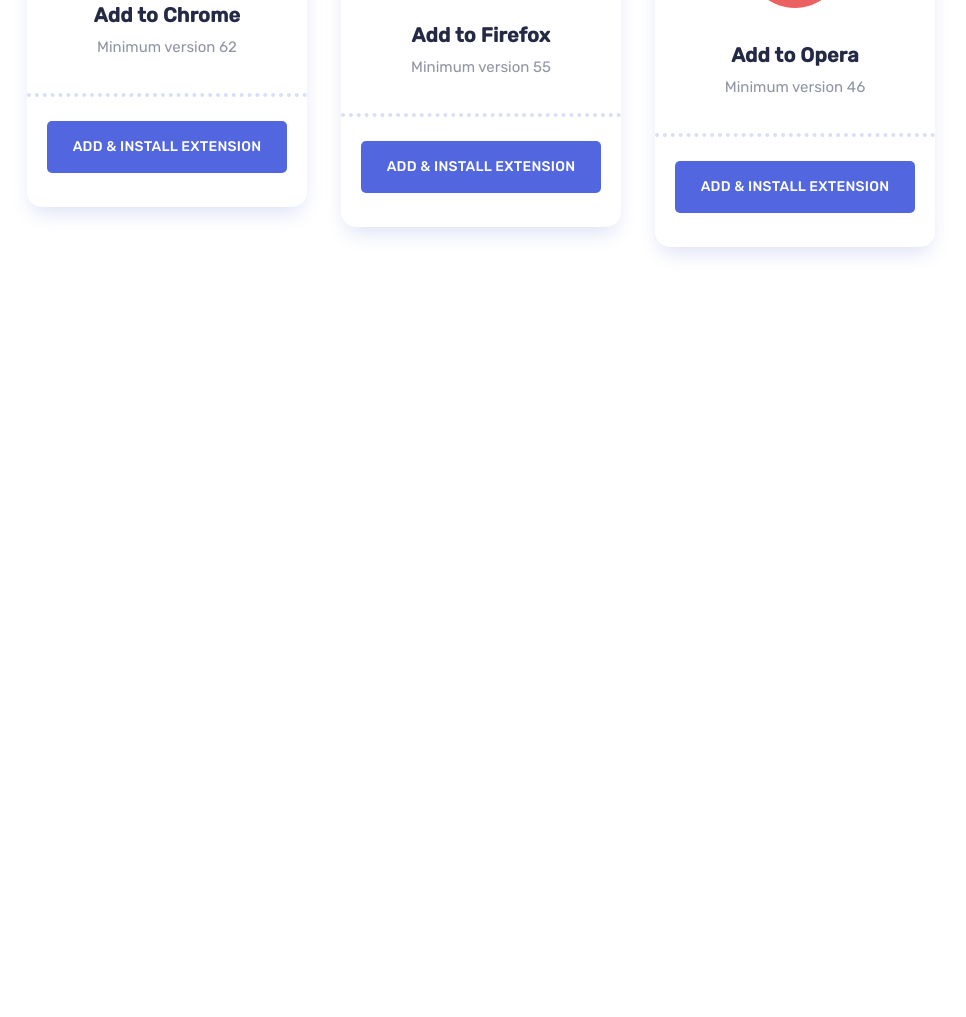
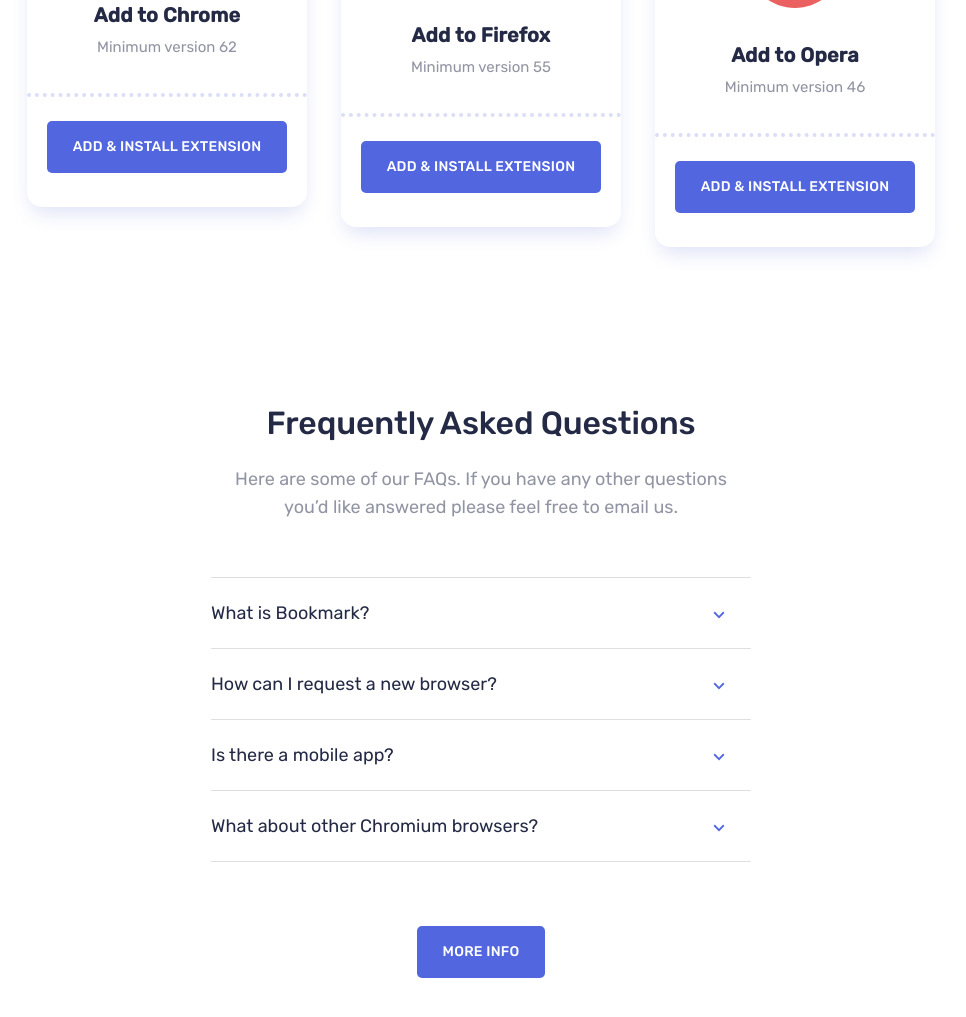
Before and after one commit to jurabek10/bookmark, a plain HTML site: page index.html in a window 1280 px wide. Shown: the part 2062-3079 px from the top of the page, without its empty margins (159-1125 px from the left). Before the commit the page ends 2459 px from the top, so only its background shows below. Drawn offline with Linux system fonts and the light colour scheme.

Commit message:
Add question

```diff
--- a/css/styles.css
+++ b/css/styles.css
@@ -448,3 +448,77 @@ main {
     line-height: 28px;
     border-bottom: 4px dotted rgba(73, 93, 207, 0.20);
 }
+
+/* QUESTION */
+
+.question__inner {
+    text-align: center;
+    padding-bottom: 150px;
+}
+
+.question__title {
+    margin-top: 0;
+    margin-bottom: 16px;
+    font-size: 32px;
+    font-style: normal;
+    font-weight: 500;
+    line-height: 52px; /* 162.5% */
+    letter-spacing: -0.1px;
+}
+
+.question__text {
+    width: 540px;
+    margin-top: 0;
+    margin-bottom: 56px;
+    margin-left: auto;
+    margin-right: auto;
+    color: rgba(36, 42, 69, 0.5);
+    font-size: 18px;
+    font-style: normal;
+    font-weight: 400;
+    line-height: 28px;
+}
+
+.question__list {
+    padding: 0;
+    margin: 0;
+    margin-bottom: 64px;
+    list-style: none;
+}
+
+.question__item {
+    width: 540px;
+    display: flex;
+    align-items: center;
+    margin-left: auto;
+    margin-right: auto;
+    padding-bottom: 19px;
+    padding-top: 19px;
+    border-bottom: 1px solid rgba(36, 42, 69, 0.15);
+}
+
+.question__item:nth-child(1) {
+    border-top: 1px solid rgba(36, 42, 69, 0.15);
+}
+
+
+
+.question__item-text {
+    margin: 0;
+    margin-right: auto;
+    font-size: 18px;
+    font-style: normal;
+    font-weight: 400;
+    line-height: 32px; /
+}
+
+.question__link {
+    display: inline-block;
+}
+
+.question__icon {
+    width: 16px;
+    height: 8px;
+    margin-right: 24px;
+    object-fit: contain;
+}
--- a/index.html
+++ b/index.html
@@ -109,6 +109,44 @@
 
             </div>
         </section>
+
+        <section class="questions">
+            <div class="container">
+                <div class="question__inner">
+                    <h3 class="question__title">Frequently Asked Questions</h3>
+                    <p class="question__text">Here are some of our FAQs. If you have any other questions you’d like answered please feel free to email us.</p>
+                    <ul class="question__list">
+                        <li class="question__item">
+                            <p class="question__item-text">What is Bookmark?</p>
+                            <a class="quaestion__link" href="#">
+                                <img class="question__icon" src="img/down.svg" alt="Down Icon" width="16" height="8">
+                            </a>
+                        </li>
+                        <li class="question__item">
+                            <p class="question__item-text">How can I request a new browser?</p>
+                            <a class="quaestion__link" href="#">
+                                <img class="question__icon" src="img/down.svg" alt="Down Icon" width="16" height="8">
+                            </a>
+                        </li>
+                        <li class="question__item">
+                            <p class="question__item-text">Is there a mobile app?</p>
+                            <a class="quaestion__link" href="#">
+                                <img class="question__icon" src="img/down.svg" alt="Down Icon" width="16" height="8">
+                            </a>
+                        </li>
+                        <li class="question__item">
+                            <p class="question__item-text">What about other Chromium browsers?</p>
+                            <a class="quaestion__link" href="#">
+                                <img class="question__icon" src="img/down.svg" alt="Down Icon" width="16" height="8">
+                            </a>
+                        </li>
+                    </ul>
+
+                    <a class="question__button button button-blue" href="#">More Info</a>
+                </div>
+
+            </div>
+        </section>
     </main>
     <script src="js/main.js"></script>
 </body>
```
Also changed, not shown: img/down.svg (added).
